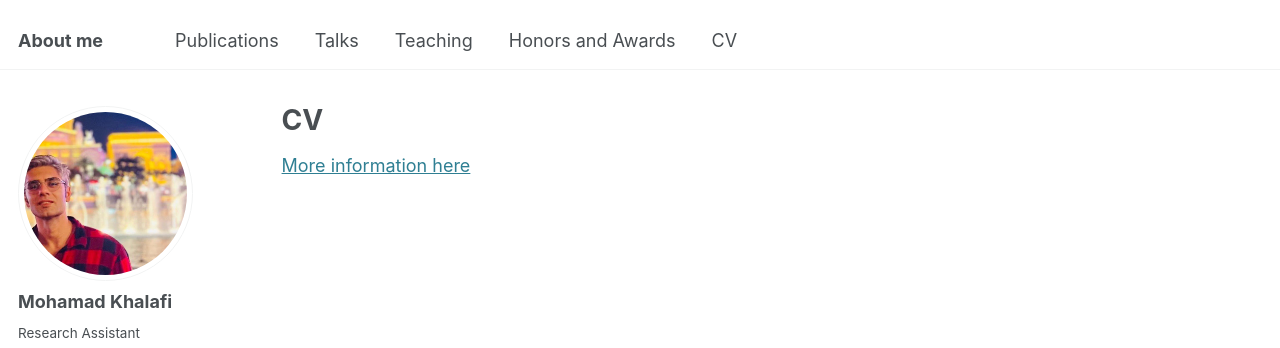
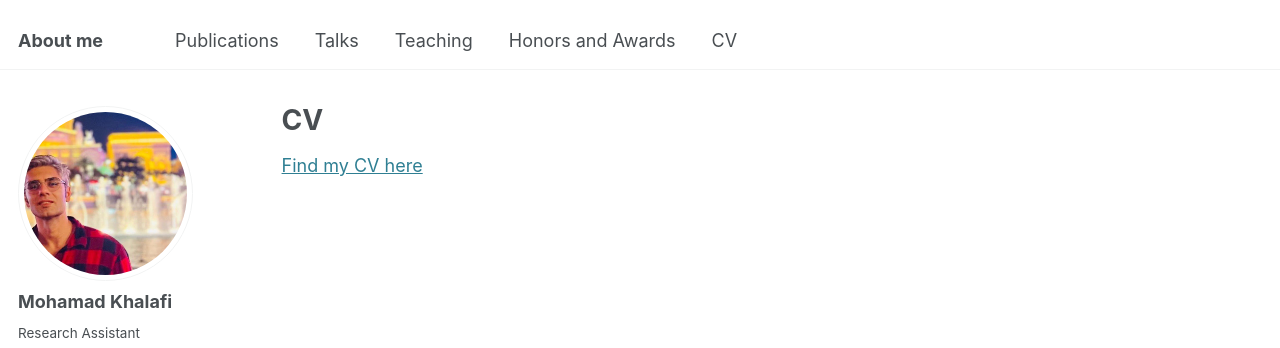
Before and after one commit to Mohammadkhf/mohammadkhf.github.io, a Jekyll site: the page built from _pages/cv.md, in a window 1280 px wide. Shown: the top 348 px of the page. Built offline with Jekyll 4.4.1, drawn with Linux system fonts in a browser that asks for light colours; some web fonts are replaced; a file with an impossible date is left out.

Commit message:
Update cv.md

```diff
--- a/_pages/cv.md
+++ b/_pages/cv.md
@@ -10,4 +10,4 @@ redirect_from:
 {% include base_path %}
 
 
-[More information here](http://mohammadkhf.github.io/files/postericml.pdf)
+[Find my CV here](http://mohammadkhf.github.io/files/CV_Khalafi.pdf)
```
